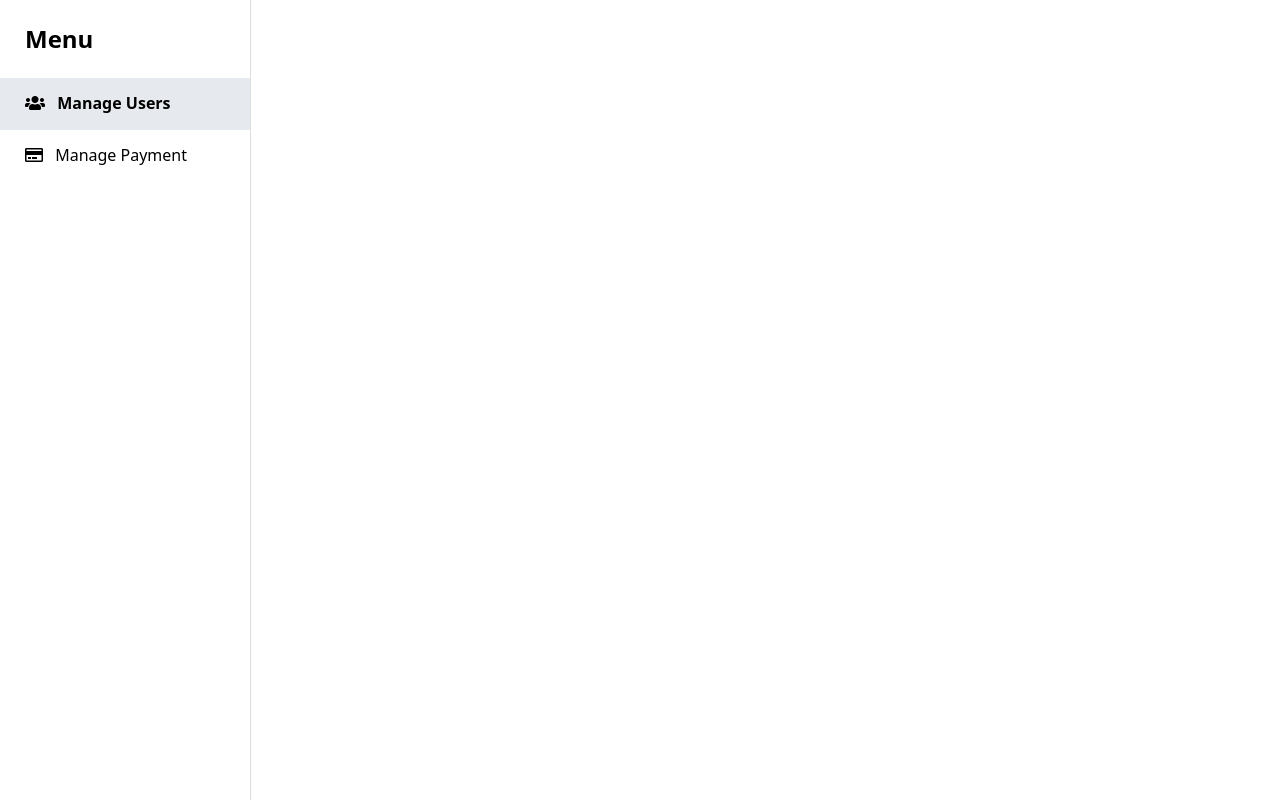
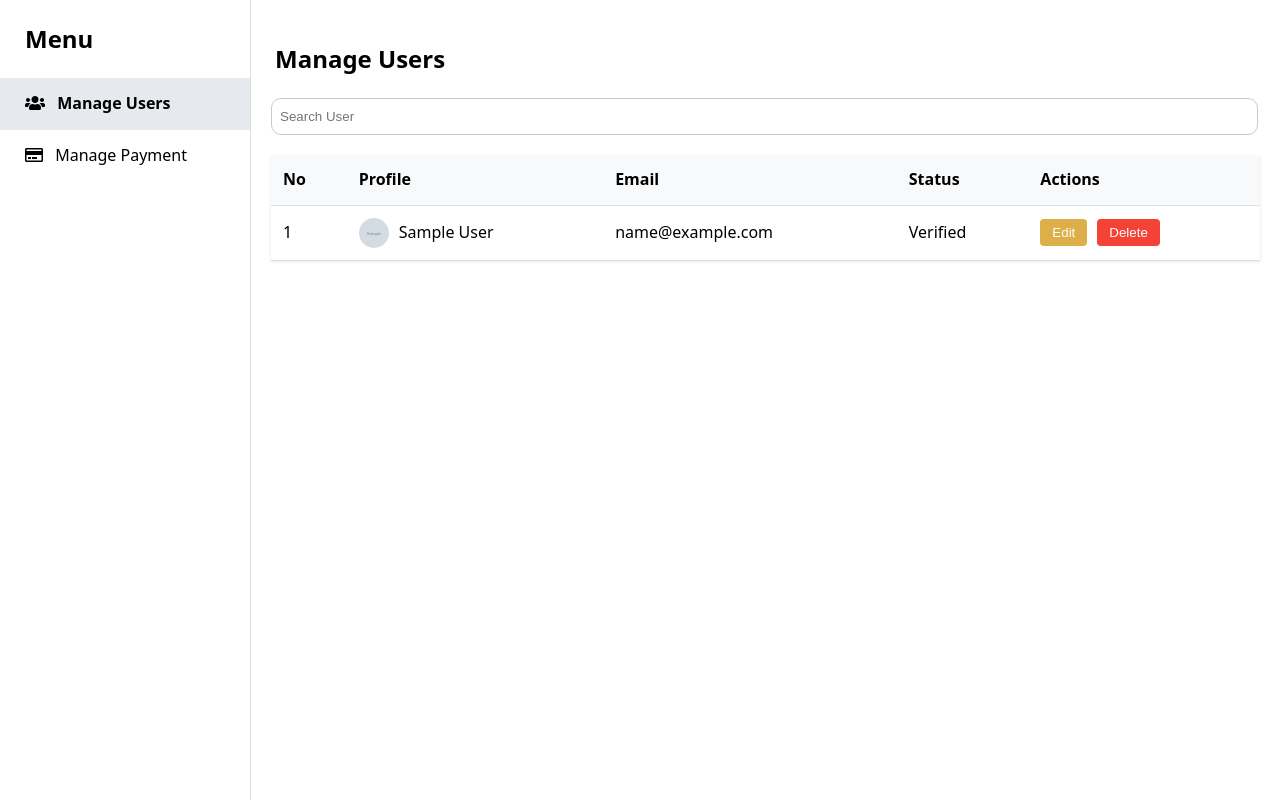
Before and after one commit to Wilsomwong2004/MyCar-Website, a PHP site: page /admin_page.php in a window 1280 px wide. Shown: the part 66-866 px from the top of the page. Run offline with PHP 8.4, Linux system fonts and the light colour scheme; tables that the repository leaves empty or names only in its code hold one stand-in row (values such as "Sample post"); grey boxes marked "Sample" are stand-in pictures.

Commit message:
Update (fix wallet_page.php display and connect to user_payment_data in userdata database)

```diff
--- a/admin_page.php
+++ b/admin_page.php
@@ -26,7 +26,7 @@
             </nav>
         </aside>
         <main class="main-content">
-            <section id="manage-users" class="content-section">
+            <section id="manage-users" class="content-section active">
                 <h2 class="section-title">Manage Users</h2>
                 <div class="search-bar">
                     <input type="text" placeholder="Search User">
@@ -48,7 +48,7 @@
                     </table>
                 </div>
             </section>
-            <section id="manage-payment" class="content-section" style="display: none;">
+            <section id="manage-payment" class="content-section">
                 <h2 class="section-title">Manage Payment</h2>
                 <div class="search-bar">
                     <input type="text" placeholder="Search Payment">
@@ -59,9 +59,10 @@
                             <tr>
                                 <th>No</th>
                                 <th>User</th>
-                                <th>Amount</th>
-                                <th>Date</th>
-                                <th>Status</th>
+                                <th>Bank Name</th>
+                                <th>Card Number</th>
+                                <th>Balance</th>
+                                <th>Actions</th>
                             </tr>
                         </thead>
                         <tbody>
--- a/assets/css/admin_page.css
+++ b/assets/css/admin_page.css
@@ -46,6 +46,20 @@
 .container {
     display: flex;
     min-height: 100vh;
+}
+
+.content-section {
+    display: none;
+}
+
+.content-section.active {
+    display: block;
+}
+
+/* Ensure this rule exists for the menu items */
+.menu-item.active {
+    background-color: #e6e9ed;
+    font-weight: bold;
 }
 
 .sidebar {
@@ -102,11 +116,6 @@
 
 .menu-item:hover {
     background-color: #f0f2f5;
-}
-
-.active {
-    background-color: #e6e9ed;
-    font-weight: bold;
 }
 
 table {
--- a/assets/javascript/admin_page.js
+++ b/assets/javascript/admin_page.js
@@ -9,16 +9,11 @@
     e.preventDefault();
     fetch('logout.php')
         .then(response => {
-            if (!response.ok) {
-                throw new Error('Network response was not ok');
-            }
-            return response.json();
-        })
-        .then(data => {
-            if (data.success) {
-                window.location.href = 'index.php';
+            if (response.redirected) {
+                // If the response is redirected, go to the redirected URL
+                window.location.href = response.url;
             } else {
-                throw new Error(data.error || 'Unknown error occurred during logout');
+                throw new Error('Unexpected response format');
             }
         })
         .catch(error => {
@@ -27,16 +22,55 @@
         });
 });
 
+
+// Side menu
+document.addEventListener('DOMContentLoaded', () => {
+    fetchUsers(); // Load users data immediately
+
+    const menuItems = document.querySelectorAll('.menu-item');
+    const contentSections = document.querySelectorAll('.content-section');
+
+    menuItems.forEach(item => {
+        item.addEventListener('click', () => {
+            const targetSection = item.getAttribute('data-section');
+
+            menuItems.forEach(mi => mi.classList.remove('active'));
+            item.classList.add('active');
+
+            contentSections.forEach(section => {
+                if (section.id === targetSection) {
+                    section.classList.add('active');
+                } else {
+                    section.classList.remove('active');
+                }
+            });
+
+            // Load data for the selected section
+            if (targetSection === 'manage-users') {
+                fetchUsers();
+            } else if (targetSection === 'manage-payment') {
+                fetchPayments();
+            }
+        });
+    });
+});
+
 // User Payment Table
 function fetchPayments() {
     fetch('get-payments.php')
         .then(response => {
             if (!response.ok) {
-                throw new Error(`HTTP error! status: ${response.status}`);
+                return response.text().then(text => {
+                    console.log('Raw server response:', text);
+                    throw new Error(`HTTP error! status: ${response.status}`);
+                });
             }
             return response.json();
         })
         .then(data => {
+            if (data.error) {
+                throw new Error(data.error);
+            }
             payments = data;
             populatePaymentTable(payments);
         })
@@ -55,9 +89,15 @@
         row.innerHTML = `
             <td>${index + 1}</td>
             <td>${payment.user_firstname} ${payment.user_lastname}</td>
-            <td>$${payment.amount}</td>
-            <td>${payment.payment_date}</td>
-            <td>${payment.status}</td>
+            <td>${payment.user_payment_bankname}</td>
+            <td>${payment.user_payment_cardnumber}</td>
+            <td>$${payment.user_payment_balance}</td>
+            <td>
+                <div class="action-buttons">
+                    <button class="btn btn-edit" onclick="editPayment('${id}')">Edit</button>
+                    <button class="btn btn-delete" onclick="deletePayment('${id}')">Delete</button>
+                </div>
+            </td>
         `;
         tableBody.appendChild(row);
     });
@@ -99,17 +139,142 @@
     populatePaymentTable(filteredPayments);
 });
 
+function editPayment(id) {
+    if (currentEditingId) {
+        cancelEdit(currentEditingId);
+    }
+
+    currentEditingId = id;
+    const payment = payments.find(p => p.id === id);
+    if (!payment) {
+        console.error('Payment not found for ID:', id);
+        return;
+    }
+
+    const editForm = document.createElement('tr');
+    editForm.id = `editForm-${id}`;
+    editForm.innerHTML = `
+        <td colspan="5">
+            <form id="editPaymentForm-${id}">
+                <input type="hidden" name="payment_id" value="${payment.id}">
+                <div class="form-group">
+                    <label for="user_firstname">First Name:</label>
+                    <input type="text" id="user_firstname" name="user_firstname" value="${payment.user_firstname || ''}" required>
+                </div>
+                <div class="form-group">
+                    <label for="user_lastname">Last Name:</label>
+                    <input type="text" id="user_lastname" name="user_lastname" value="${payment.user_lastname || ''}" required>
+                </div>
+                <div class="form-group">
+                    <label for="user_payment_bankname">Bank Name:</label>
+                    <input type="text" id="user_payment_bankname" name="user_payment_bankname" value="${payment.user_payment_bankname || ''}" required>
+                </div>
+                <div class="form-group">
+                    <label for="user_payment_cardnumber">Card Number:</label>
+                    <input type="text" id="user_payment_cardnumber" name="user_payment_cardnumber" value="${payment.user_payment_cardnumber || ''}" required>
+                </div>
+                <div class="form-group">
+                    <label for="user_payment_balance">Balance:</label>
+                    <input type="text" id="user_payment_balance" name="user_payment_balance" value="${payment.user_payment_balance || ''}" required>
+                </div>
+                <div class="form-group">
+                    <label for="payment_date">Payment Date:</label>
+                    <input type="date" id="payment_date" name="payment_date" value="${payment.payment_date || ''}" required>
+                </div>
+                <div class="form-group">
+                    <label for="status">Status:</label>
+                    <select id="status" name="status">
+                        <option value="paid" ${payment.status === 'paid' ? 'selected' : ''}>Paid</option>
+                        <option value="unpaid" ${payment.status === 'unpaid' ? 'selected' : ''}>Unpaid</option>
+                    </select>
+                </div>
+                <button type="submit" class="btn btn-submit">Submit</button>
+                <button type="button" class="btn btn-cancel" onclick="cancelEdit('${id}')">Cancel</button>
+            </form>
+        </td>
+    `;
+
+    const paymentRow = document.getElementById(`paymentRow-${id}`);
+    paymentRow.style.display = 'none';
+    paymentRow.insertAdjacentElement('afterend', editForm);
+
+    document.getElementById(`editPaymentForm-${id}`).addEventListener('submit', function (e) {
+        e.preventDefault();
+        const formData = new FormData(e.target);
+
+        fetch('update-payment.php', {
+            method: 'POST',
+            body: formData
+        })
+            .then(response => response.json())
+            .then(data => {
+                if (data.success) {
+                    fetchPayments();
+                } else {
+                    alert('Error updating payment: ' + (data.error || 'Unknown error'));
+                }
+            })
+            .catch(error => {
+                console.error('Error:', error);
+                alert('An error occurred while updating the payment.');
+            });
+    });
+}
+
+function cancelEdit(id) {
+    const editForm = document.getElementById(`editForm-${id}`);
+    if (editForm) {
+        editForm.remove();
+    }
+    const paymentRow = document.getElementById(`paymentRow-${id}`);
+    if (paymentRow) {
+        paymentRow.style.display = '';
+    }
+    currentEditingId = null;
+}
+
+function deletePayment(id) {
+    if (confirm('Are you sure you want to delete this payment?')) {
+        const formData = new FormData();
+        formData.append('id', id);
+
+        fetch('delete-payment.php', {
+            method: 'POST',
+            body: formData
+        })
+            .then(response => response.json())
+            .then(data => {
+                if (data.success) {
+                    fetchPayments();
+                } else {
+                    alert('Error deleting payment: ' + (data.error || 'Unknown error'));
+                }
+            })
+            .catch(error => {
+                console.error('Error:', error);
+                alert('An error occurred while deleting the payment.');
+            });
+    }
+}
+
 // User Management Table
 function fetchUsers() {
     fetch('get-users.php')
-        .then(response => response.json())
+        .then(response => {
+            if (!response.ok) {
+                throw new Error(`HTTP error! status: ${response.status}`);
+            }
+            return response.json();
+        })
         .then(data => {
             users = data;
             populateUserTable(users);
         })
-        .catch(error => console.error('Error fetching users:', error));
+        .catch(error => {
+            console.error('Error fetching users:', error);
+            document.querySelector('#userTable tbody').innerHTML = `<tr><td colspan="5">Error loading users: ${error.message}</td></tr>`;
+        });
 }
-
 document.addEventListener('DOMContentLoaded', fetchUsers);
 
 function populateUserTable(usersToDisplay) {
--- /dev/null
+++ b/get-payments.php
@@ -0,0 +1,33 @@
+<?php
+// Enable error reporting and logging
+error_reporting(E_ALL);
+ini_set('display_errors', 0);
+ini_set('log_errors', 1);
+ini_set('error_log', 'php_errors.log');
+
+require_once 'conn.php';
+
+function getUsers() {
+    global $conn;
+    $users = array();
+
+    $sql = "SELECT * FROM user_payment_data";
+    $result = mysqli_query($conn, $sql);
+
+    if ($result) {
+        while ($row = mysqli_fetch_assoc($result)) {
+            $users[] = $row;
+        }
+        mysqli_free_result($result);
+    } else {
+        http_response_code(500);
+        echo json_encode(["error" => mysqli_error($conn)]);
+        exit;
+    }
+
+    return $users;
+}
+
+$users = getUsers();
+header('Content-Type: application/json');
+echo json_encode($users);
```
Also changed, not shown: assets/javascript/add_card_page.js (+39 -3 lines), get-payment.php (deleted, +0 -24 lines), get_user_id.php (added, +50 -0 lines), index.php (+29 -0 lines), logout.php (+3 -5 lines), wallet_page.php (+21 -13 lines), assets/css/pic/profile_pics/67169c8de3f8c_profile.jpg (added), assets/css/pic/profile_pics/67169cb11f0e5_profile.jpg (added), 1 other file.
